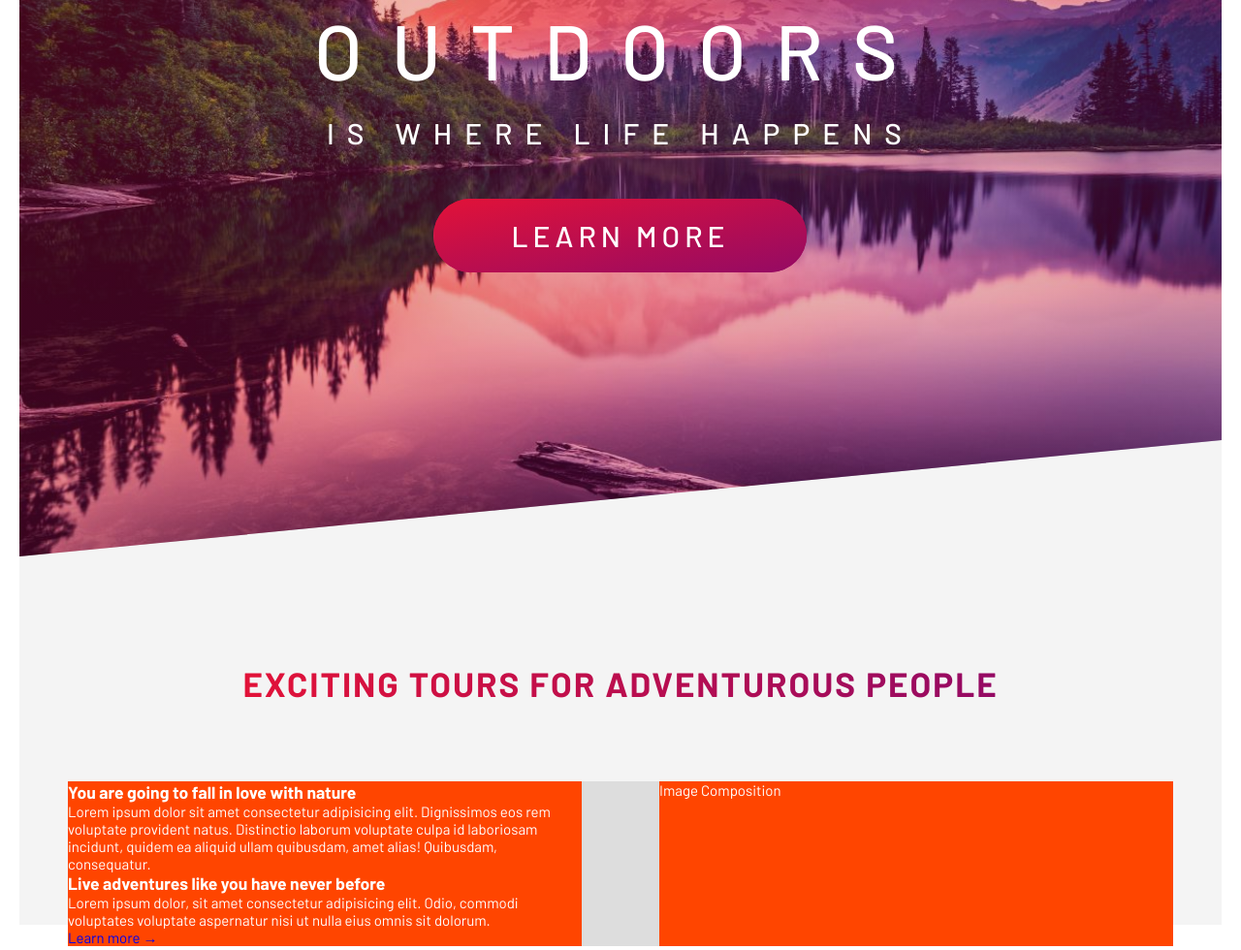
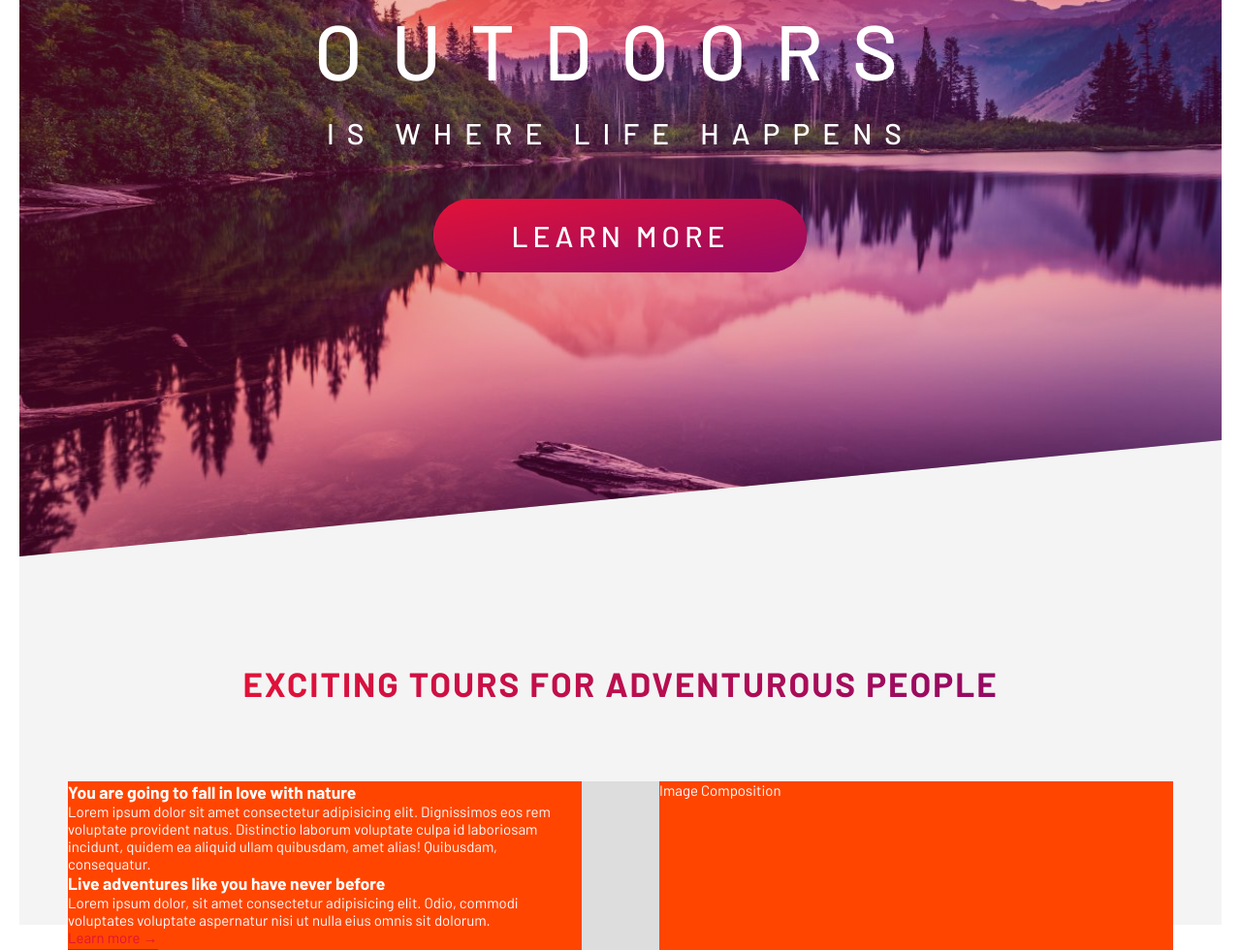
Before and after one commit to abdul-razaq/landing-page, a website: page index.html in a window 1280 px wide. Shown: the part 166-1146 px from the top of the page at 97% size. Drawn offline with nearby package versions, Linux system fonts and the light colour scheme; files that its build step writes are made by us from their sources.

Commit message:
added btn-text component

```diff
--- a/sass/components/_button.scss
+++ b/sass/components/_button.scss
@@ -55,3 +55,25 @@
 		animation: moveInFromBottom 0.4s ease-out 0.4s;
 	}
 }
+
+.btn-text {
+	&:link,
+	&:visited {
+		font-size: inherit;
+		display: inline-block;
+		border-bottom: 1.5px solid $color-primary;
+		padding-bottom: 3px;
+		color: $color-primary;
+		transition: all 0.2s ease-in;
+	}
+
+	&:hover {
+		background-color: $color-primary;
+		color: $color-white;
+		box-shadow: 0 2px 4px rgba($color-black, 0.4);
+	}
+
+	&:active {
+		box-shadow: 0 1px 2px rgba($color-black, 0.4);
+	}
+}
```
